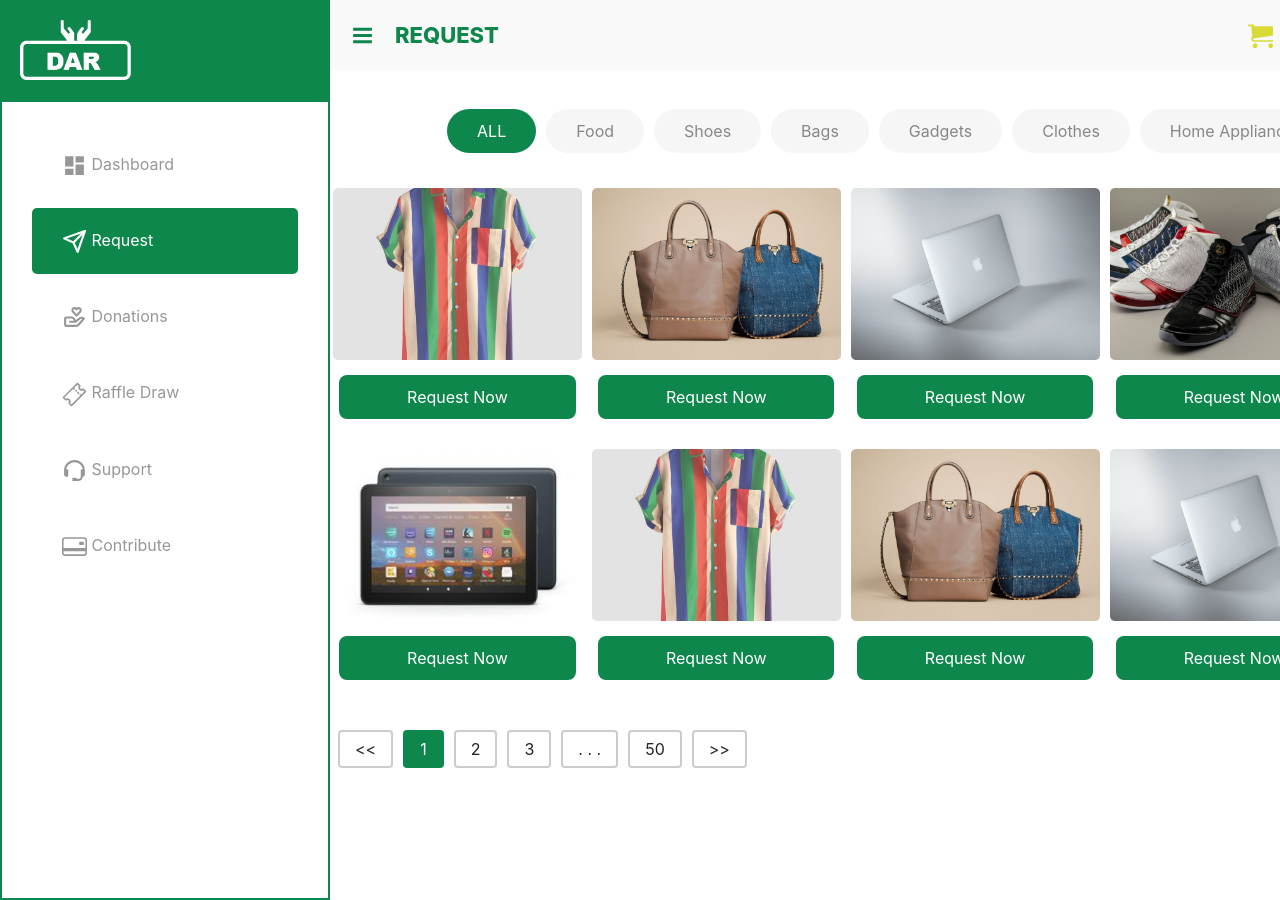
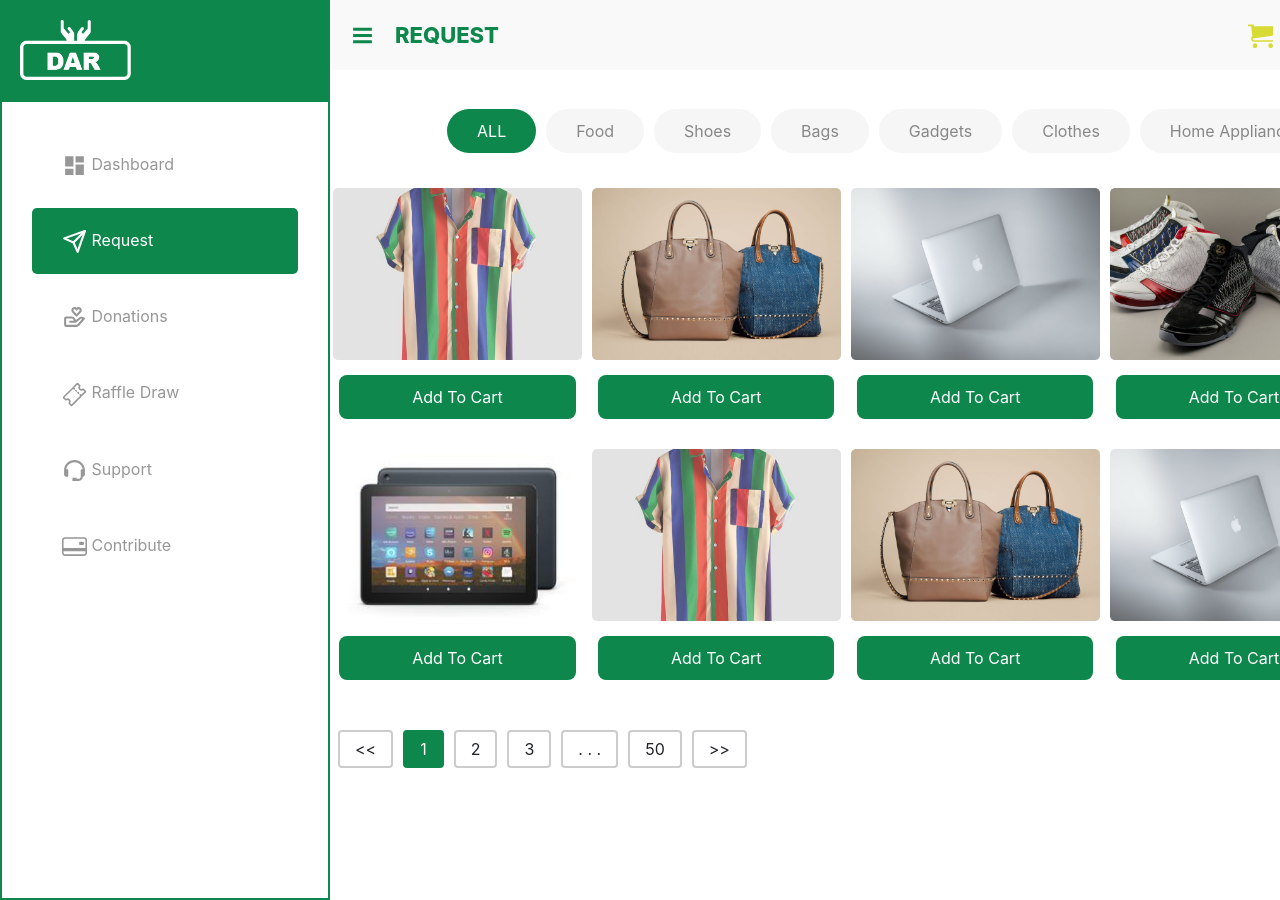
Before and after one commit to nelsonogueh/helping-hand-DSFE, a React (Create React App) app: page /request in a window 1280 px wide. Shown: the top 900 px of the page. Built offline with nearby package versions, Linux system fonts and the light colour scheme.

Commit message:
Request page modified

```diff
--- a/src/components/signed-in/Request/Request.js
+++ b/src/components/signed-in/Request/Request.js
@@ -36,7 +36,7 @@ const Request = (props) => {
                     <img src={image1} className="request-listing-img" />
                   </div>
                   <div>
-                    <button className="request-now-btn">Request Now</button>
+                    <button className="request-now-btn">Add To Cart</button>
                   </div>
                 </article>
                 <article className="request-listing-item">
@@ -44,7 +44,7 @@ const Request = (props) => {
                     <img src={image2} className="request-listing-img" />
                   </div>
                   <div>
-                    <button className="request-now-btn">Request Now</button>
+                    <button className="request-now-btn">Add To Cart</button>
                   </div>
                 </article>
                 <article className="request-listing-item">
@@ -52,7 +52,7 @@ const Request = (props) => {
                     <img src={image3} className="request-listing-img" />
                   </div>
                   <div>
-                    <button className="request-now-btn">Request Now</button>
+                    <button className="request-now-btn">Add To Cart</button>
                   </div>
                 </article>
                 <article className="request-listing-item">
@@ -60,7 +60,7 @@ const Request = (props) => {
                     <img src={image4} className="request-listing-img" />
                   </div>
                   <div>
-                    <button className="request-now-btn">Request Now</button>
+                    <button className="request-now-btn">Add To Cart</button>
                   </div>
                 </article>
                 <article className="request-listing-item request-item-first-child">
@@ -68,7 +68,7 @@ const Request = (props) => {
                     <img src={image5} className="request-listing-img" />
                   </div>
                   <div>
-                    <button className="request-now-btn">Request Now</button>
+                    <button className="request-now-btn">Add To Cart</button>
                   </div>
                 </article>
                 <article className="request-listing-item">
@@ -76,7 +76,7 @@ const Request = (props) => {
                     <img src={image1} className="request-listing-img" />
                   </div>
                   <div>
-                    <button className="request-now-btn">Request Now</button>
+                    <button className="request-now-btn">Add To Cart</button>
                   </div>
                 </article>
                 <article className="request-listing-item">
@@ -84,7 +84,7 @@ const Request = (props) => {
                     <img src={image2} className="request-listing-img" />
                   </div>
                   <div>
-                    <button className="request-now-btn">Request Now</button>
+                    <button className="request-now-btn">Add To Cart</button>
                   </div>
                 </article>
                 <article className="request-listing-item">
@@ -92,7 +92,7 @@ const Request = (props) => {
                     <img src={image3} className="request-listing-img" />
                   </div>
                   <div>
-                    <button className="request-now-btn">Request Now</button>
+                    <button className="request-now-btn">Add To Cart</button>
                   </div>
                 </article>
               </div>
```
